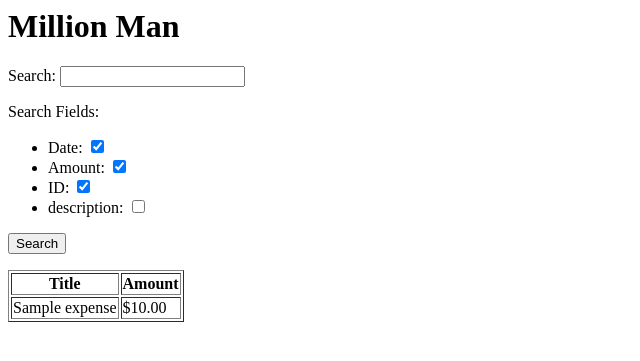
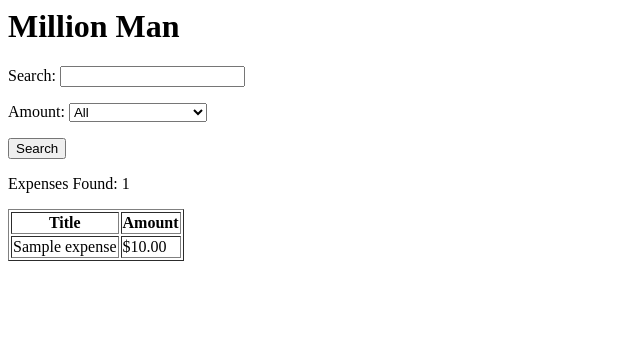
Before and after one commit to nonZero/MillionMan, a Django app: page / in a window 1280 px wide. Shown: the top 361 px of the page, without its empty margins (0-640 px from the left). Run offline with Django 4.2, Linux system fonts and the light colour scheme; tables that the repository leaves empty hold one stand-in row (values such as "Sample post").

Commit message:
amount range with python 3.10 match case

```diff
--- a/expenses/templates/expenses/expense_list.html
+++ b/expenses/templates/expenses/expense_list.html
@@ -2,35 +2,32 @@
 
 <form>
     <p>
-        Search: <input name="q"/>
+        Search: <input name="q" type="search" value="{{ q }}"/>
     </p>
 
     <p>
-        Search Fields:
-    <ul>
-        <li><label>Date: <input type="checkbox" name="my_search_fields" value="title"
-                                checked/></label></li>
-        <li><label>Amount: <input type="checkbox" name="my_search_fields" value="amount"
-                                  checked/></label></li>
-        <li><label>ID: <input type="checkbox" name="my_search_fields" value="id"
-                              checked/></label></li>
-        <li><label>description: <input type="checkbox" name="my_search_fields"
-                                       value="desc"
-                                       {% if x %}checked{% endif %}/></label>
-        </li>
-    </ul>
+        <label>
+            Amount:
+            <select name="amount_range">
+                <option value="">All</option>
+                <option value="cheap">Cheap (<$10)</option>
+                <option value="regular">Regular ($10-$100)</option>
+                <option value="expensive">Expensive (>$100)</option>
+            </select>
+        </label>
     </p>
-    {#    <p>#}
-    {#        Category:#}
-    {#            Home <input type="radio"/>#}
-    {#            Food <input type="radio"/>#}
-    {#            Car <input type="radio"/>#}
-    {#    </p>#}
     <button>Search</button>
 
 </form>
 
 
+<p>
+    {% if q %}
+        Searched for: <b>{{ q }}</b>
+        <a href="/">✕</a> &bull;
+    {% endif %}
+    Expenses Found: {{ object_list.count }}
+</p>
 <table border="1">
     <thead>
     <tr>
@@ -39,7 +36,7 @@
     </tr>
     </thead>
     <tbody>
-    {% for object in object_list %}
+    {% for object in object_list.all %}
         <tr>
             <td>{{ object.title }}</td>
             <td>${{ object.amount }}</td>
--- a/expenses/views.py
+++ b/expenses/views.py
@@ -7,14 +7,23 @@ from expenses.models import Expense
 
 
 def expense_list(request: HttpRequest):
-    qs = Expense.objects.all()
+    qs = Expense.objects
     # print(request.GET.getlist("my_search_fields"))
     if q := request.GET.get("q", "").strip():
         qs = qs.filter(title__icontains=q)
+    if amount_range := request.GET.get("amount_range", ""):
+        match amount_range:
+            case "cheap":
+                qs = qs.filter(amount__lt=10)
+            case "regular":
+                qs = qs.filter(amount__gte=10, amount__lte=100)
+            case "expensive":
+                qs = qs.filter(amount__gt=100)
     return render(
         request,
         "expenses/expense_list.html",
         {
             "object_list": qs,
+            "q": q,
         },  # <--- CONTEXT
     )
```
